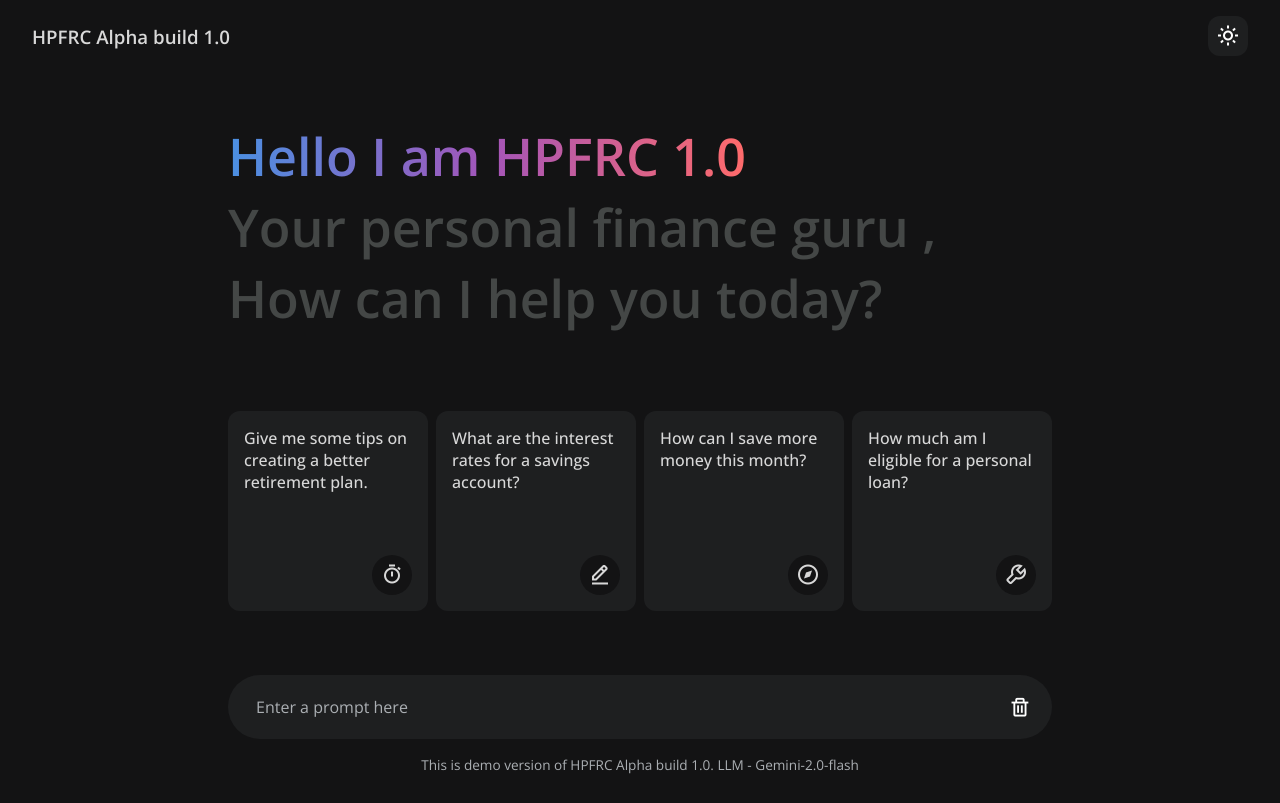
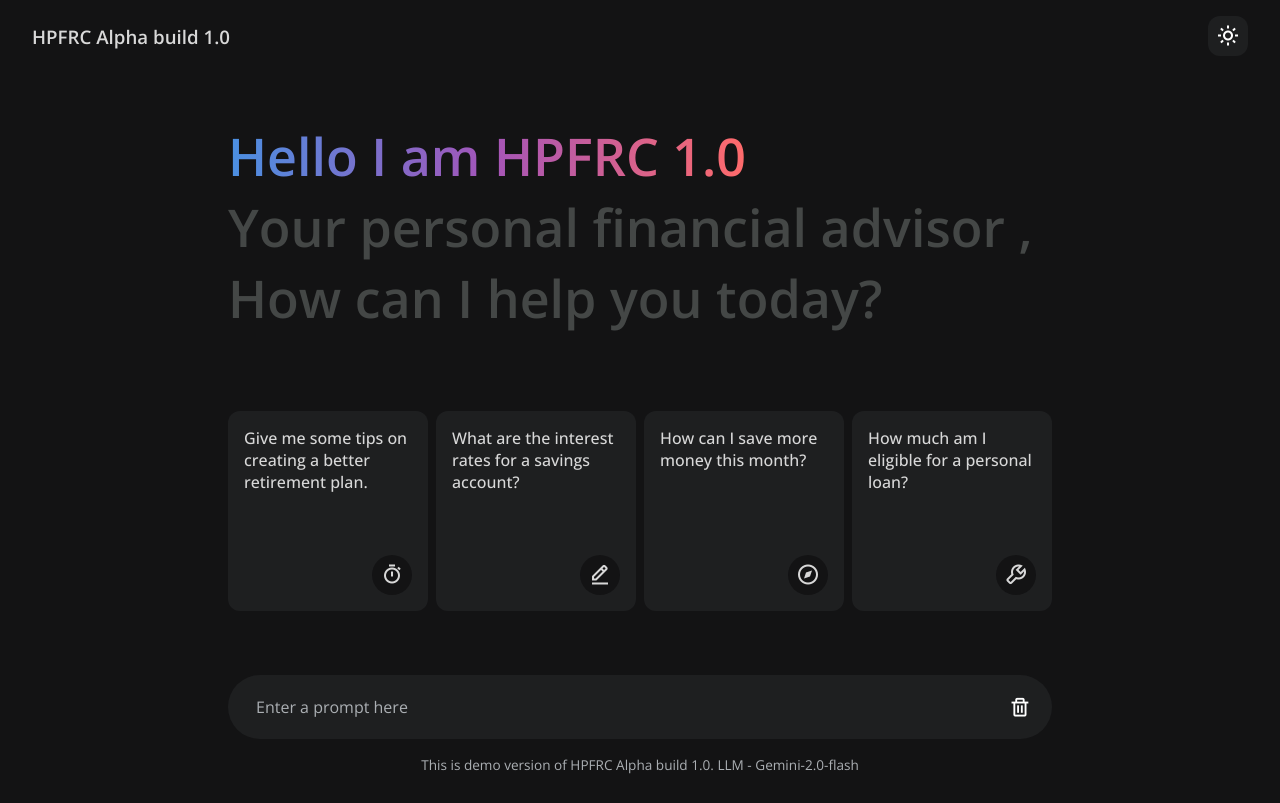
Before and after one commit to hpfrc-ai/hpfrc-ai.github.io, a plain HTML site: page index.html in a window 1280 px wide. Drawn offline with nearby package versions, Linux system fonts and the light colour scheme.

Commit message:
Update index.html

```diff
--- a/index.html
+++ b/index.html
@@ -20,7 +20,7 @@
     <header class="header">
         <div class="header__title">
             <h1>Hello I am HPFRC 1.0</h1>
-            <h2>Your personal finance guru , How can I help you today?</h2>
+            <h2>Your personal financial advisor , How can I help you today?</h2>
         </div>
         <div class="suggests">
             <div class="suggests__item">
```
